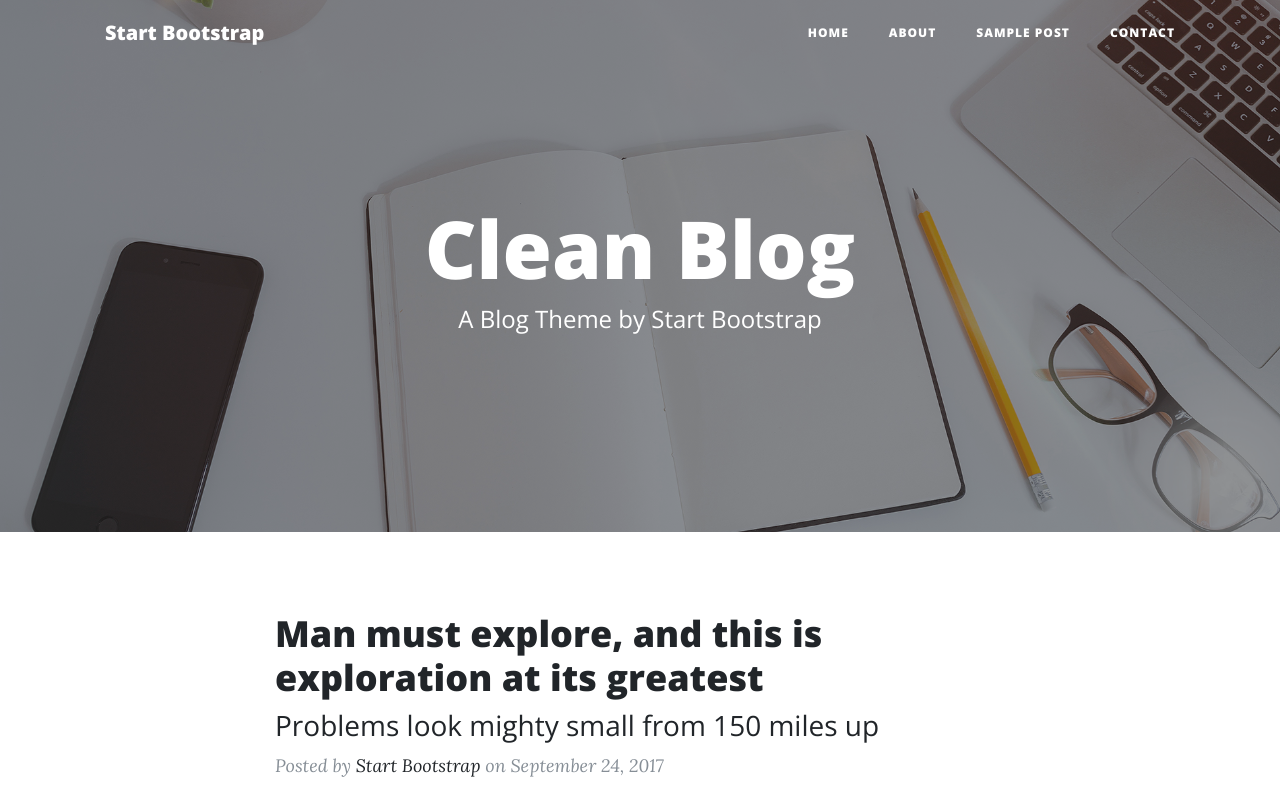
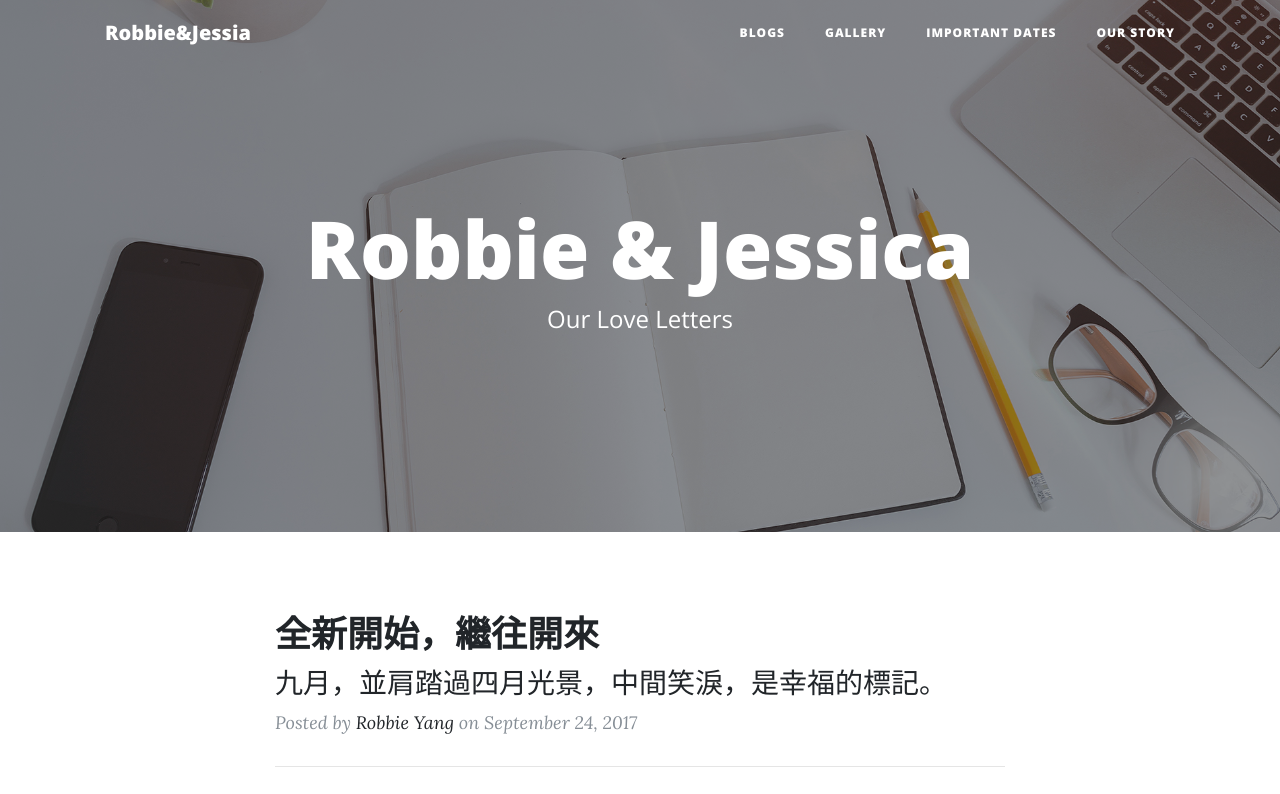
Before and after one commit to RobbieJessica/PersonalWebsite, a website: page index.html in a window 1280 px wide. Shown: the top 794 px of the page. Drawn offline with nearby package versions, Linux system fonts and the light colour scheme.

Commit message:
second Updates

```diff
--- a/index.html
+++ b/index.html
@@ -28,7 +28,7 @@
     <!-- Navigation -->
     <nav class="navbar navbar-expand-lg navbar-light fixed-top" id="mainNav">
       <div class="container">
-        <a class="navbar-brand" href="index.html">Start Bootstrap</a>
+        <a class="navbar-brand" href="index.html">Robbie&Jessia</a>
         <button class="navbar-toggler navbar-toggler-right" type="button" data-toggle="collapse" data-target="#navbarResponsive" aria-controls="navbarResponsive" aria-expanded="false" aria-label="Toggle navigation">
           Menu
           <i class="fa fa-bars"></i>
@@ -36,16 +36,16 @@
         <div class="collapse navbar-collapse" id="navbarResponsive">
           <ul class="navbar-nav ml-auto">
             <li class="nav-item">
-              <a class="nav-link" href="index.html">Home</a>
+              <a class="nav-link" href="index.html">Blogs</a>
             </li>
             <li class="nav-item">
-              <a class="nav-link" href="about.html">About</a>
+              <a class="nav-link" href="about.html">Gallery</a>
             </li>
             <li class="nav-item">
-              <a class="nav-link" href="post.html">Sample Post</a>
+              <a class="nav-link" href="post.html">Important Dates</a>
             </li>
             <li class="nav-item">
-              <a class="nav-link" href="contact.html">Contact</a>
+              <a class="nav-link" href="contact.html">Our Story</a>
             </li>
           </ul>
         </div>
@@ -59,8 +59,8 @@
         <div class="row">
           <div class="col-lg-8 col-md-10 mx-auto">
             <div class="site-heading">
-              <h1>Clean Blog</h1>
-              <span class="subheading">A Blog Theme by Start Bootstrap</span>
+              <h1>Robbie & Jessica</h1>
+              <span class="subheading">Our Love Letters</span>
             </div>
           </div>
         </div>
@@ -74,14 +74,14 @@
           <div class="post-preview">
             <a href="post.html">
               <h2 class="post-title">
-                Man must explore, and this is exploration at its greatest
+                全新開始，繼往開來
               </h2>
               <h3 class="post-subtitle">
-                Problems look mighty small from 150 miles up
+                九月，並肩踏過四月光景，中間笑淚，是幸福的標記。
               </h3>
             </a>
             <p class="post-meta">Posted by
-              <a href="#">Start Bootstrap</a>
+              <a href="#">Robbie Yang</a>
               on September 24, 2017</p>
           </div>
           <hr>
```
